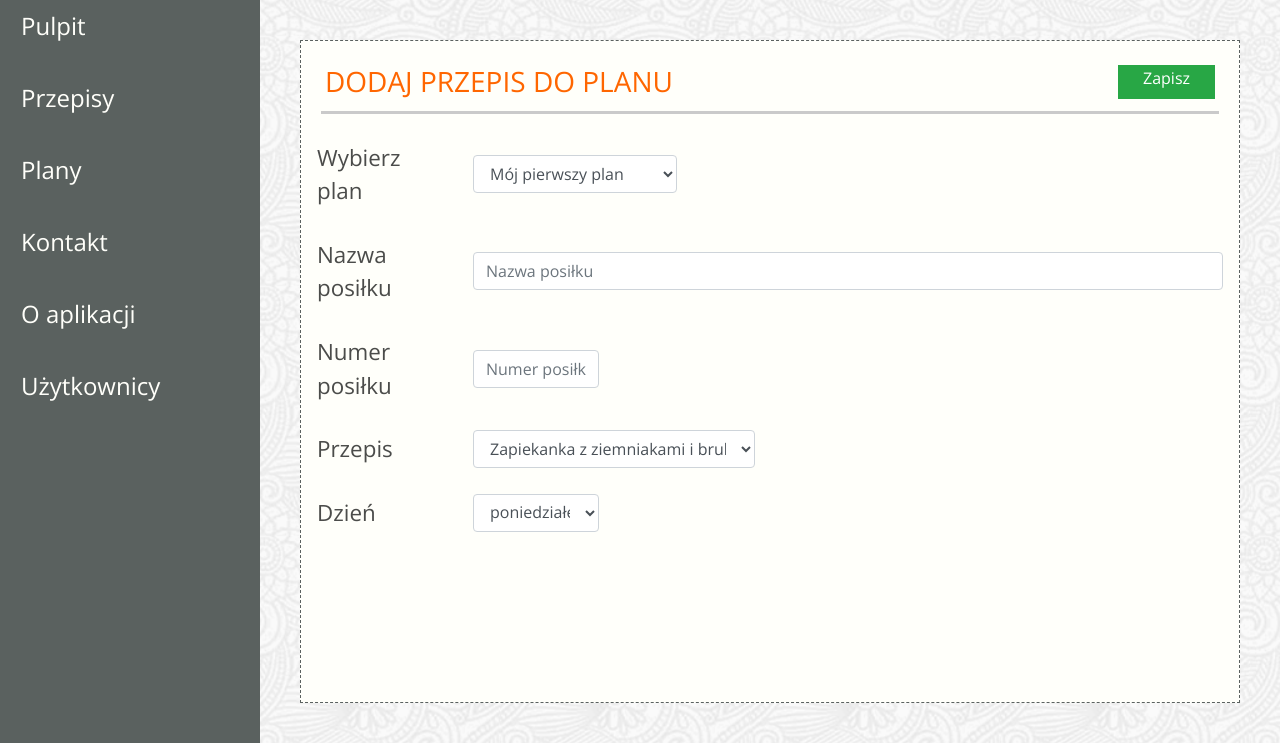
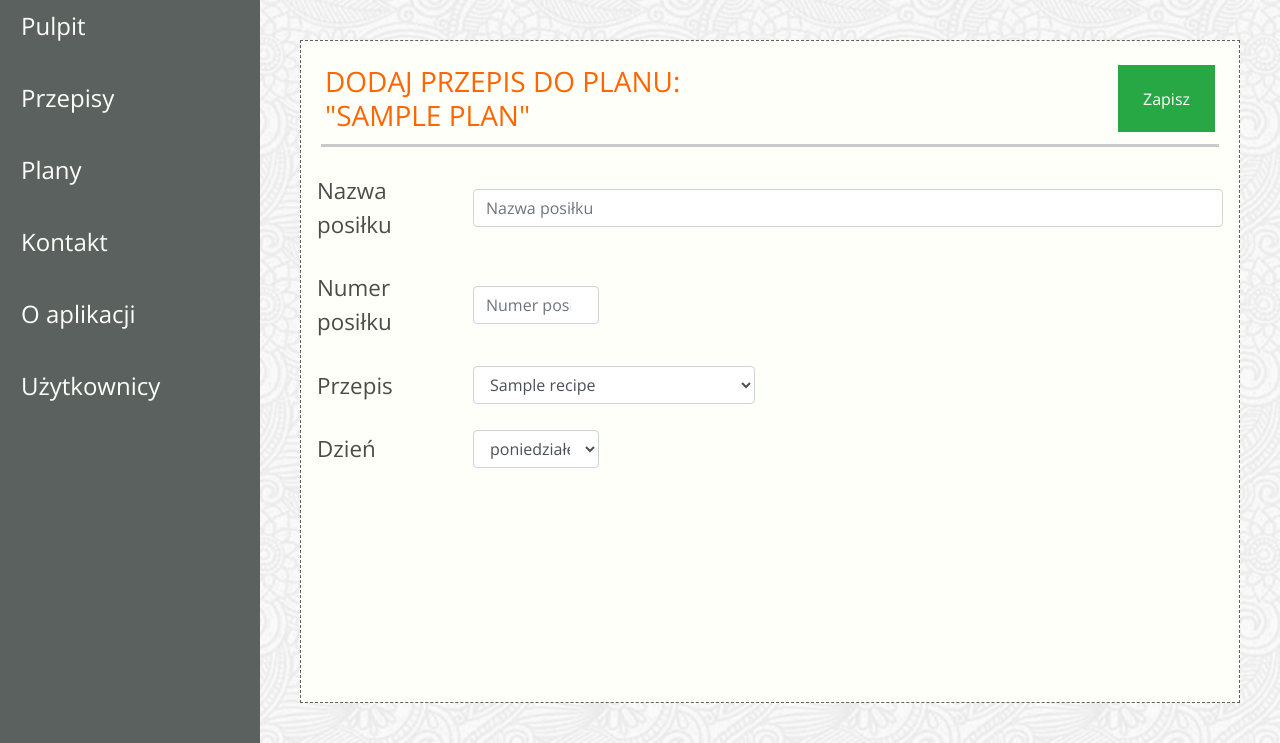
Before and after one commit to Gribek/Food_Plan_App, a Django app: template jedzonko/templates/app-schedules-meal-recipe.html in a window 1280 px wide. Shown: the part 84-827 px from the top of the page. Run offline with Django 3.2, Linux system fonts and the light colour scheme; the template is opened without the code that fills it: most values are stand-ins (such as "Sample title", 1, 10 or a date in 2020); some libraries are stand-ins or nearby versions; some web fonts are replaced.

Commit message:
Dodałem formularz do dodawnania przepisów do planu, url-a,  i przekierowanie do tego formularza

```diff
--- a/jedzonko/templates/app-schedules-meal-recipe.html
+++ b/jedzonko/templates/app-schedules-meal-recipe.html
@@ -2,32 +2,16 @@
 {% block title %}{% endblock %}
 {% block content %}
 <div class="dashboard-content border-dashed p-3 m-4 view-height">
+    <form method="post" action="">
         <div class="row border-bottom border-3 p-1 m-1">
             <div class="col noPadding">
-            <h3 class="color-header text-uppercase">DODAJ PRZEPIS DO PLANU</h3>
+                <h3 class="color-header text-uppercase">DODAJ PRZEPIS DO PLANU: "{{ plan.name }}"</h3>
             </div>
             <div class="col d-flex justify-content-end mb-2 noPadding">
-            <a href="#" class="btn btn-success rounded-0 pt-0 pb-0 pr-4 pl-4">Zapisz</a>
+                <button type="submit" class="btn btn-success rounded-0 pt-0 pb-0 pr-4 pl-4">Zapisz</button>
             </div>
         </div>
-
         <div class="schedules-content">
-        <form>
-            <div class="form-group row">
-                <label for="choosePlan"
-                       class="col-sm-2 label-size col-form-label">
-                    Wybierz plan
-                </label>
-                <div class="col-sm-3">
-                    <select class="form-control" id="choosePlan">
-                        <option>Mój pierwszy plan</option>
-                        <option>2</option>
-                        <option>3</option>
-                        <option>4</option>
-                        <option>5</option>
-                    </select>
-                </div>
-            </div>
             <div class="form-group row">
                 <label for="name" class="col-sm-2 label-size col-form-label">
                     Nazwa posiłku
@@ -42,7 +26,7 @@
                     Numer posiłku
                 </label>
                 <div class="col-sm-2">
-                    <input type="text" class="form-control" value="" id="number"
+                    <input type="number" min="1" class="form-control" value="" id="number"
                            placeholder="Numer posiłki">
                 </div>
             </div>
@@ -52,11 +36,9 @@
                 </label>
                 <div class="col-sm-4">
                     <select class="form-control" id="recipie">
-                        <option>Zapiekanka z ziemniakami i brukselką</option>
-                        <option>2</option>
-                        <option>3</option>
-                        <option>4</option>
-                        <option>5</option>
+                        {% for recipe in recipes %}
+                            <option value="{{ recipe.id }}">{{ recipe.name }}</option>
+                        {% endfor %}
                     </select>
                 </div>
             </div>
@@ -66,15 +48,19 @@
                 </label>
                 <div class="col-sm-2">
                     <select class="form-control" id="day">
-                        <option>poniedziałek</option>
-                        <option>2</option>
-                        <option>3</option>
-                        <option>4</option>
-                        <option>5</option>
+                        <option value="1">poniedziałek</option>
+                        <option value="2">wtorek</option>
+                        <option value="3">środa</option>
+                        <option value="4">czwartek</option>
+                        <option value="5">piątek</option>
+                        <option value="6">sobota</option>
+                        <option value="7">niedziela</option>
                     </select>
                 </div>
+                <label><input type="hidden" name="plan_id" value="{{ plan_id }}"></label>
             </div>
+        </div>
+        {% csrf_token %}
     </form>
 </div>
-</div>
 {% endblock content %}
--- a/scrumlab/urls.py
+++ b/scrumlab/urls.py
@@ -31,7 +31,7 @@ urlpatterns = [
     re_path(r'^plan/(?P<id>\d+)$', PlanDetails.as_view()),
     re_path(r'^plan$', PlanList.as_view()),
     re_path(r'^plan/add$', PlanAdd.as_view()),
-    # re_path(r'^plan/add/details$', ),
+    re_path(r'^plan/add/details$', PlanAddDetails.as_view()),
     re_path('^contact', ContactView.as_view()),
     re_path('^about', AboutView.as_view()),
 ]
```
Also changed, not shown: jedzonko/views.py (+20 -2 lines). Lines whose indentation alone changed are shown as unchanged.
